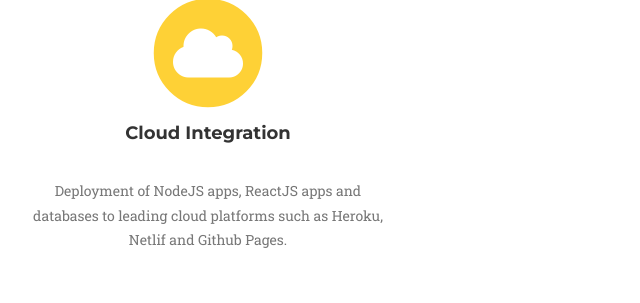
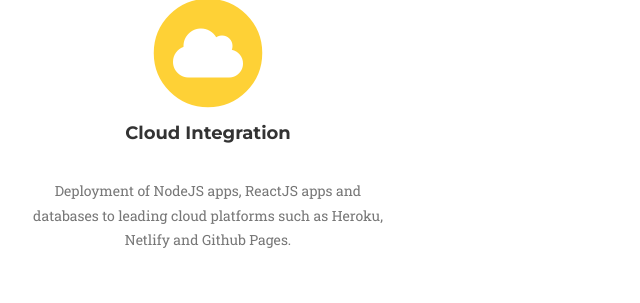
Before and after one commit to jainam2907/jainam2907.github.io, a plain HTML site: page index.html in a window 1280 px wide. Shown: the part 1567-1870 px from the top of the page, 627-1267 px from the left. Drawn offline with nearby package versions, Linux system fonts and the light colour scheme; a script that the page names is missing; a web font is replaced by a local one.

Commit message:
Updating content

```diff
--- a/index.html
+++ b/index.html
@@ -124,7 +124,7 @@
                             <i class="fas fa-cloud fa-stack-1x fa-inverse"></i>
                         </span>
                         <h4 class="service-heading">Cloud Integration</h4>
-                        <p class="text-muted">Deployment of NodeJS apps, ReactJS apps and databases to leading cloud platforms such as Heroku, Netlif and Github Pages.</p>
+                        <p class="text-muted">Deployment of NodeJS apps, ReactJS apps and databases to leading cloud platforms such as Heroku, Netlify and Github Pages.</p>
                     </div>
                 </div>
             </div>
```
